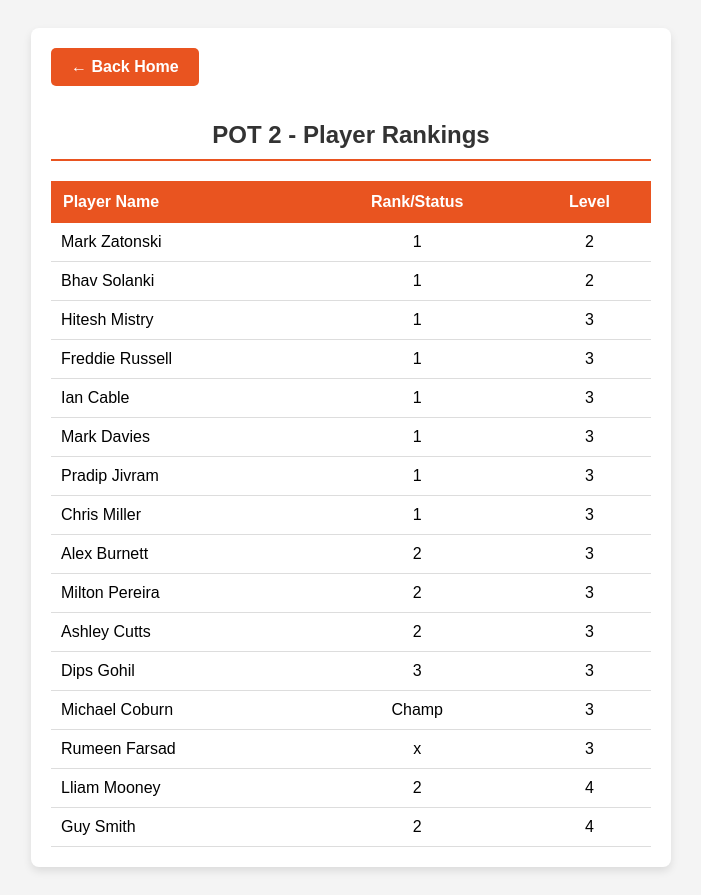
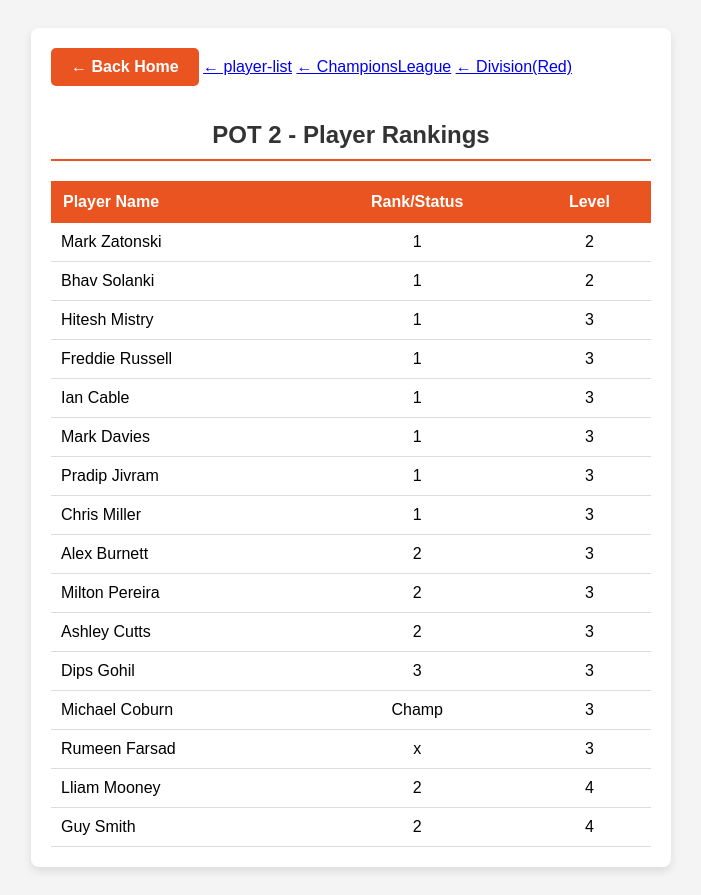
Before and after one commit to mobileweb4u/happy4u-score, a website: page player-list.html in a window 1280 px wide. Shown: the whole page, without its empty margins (289-990 px from the left). Drawn offline with Linux system fonts and the light colour scheme.

Commit message:
Add navigation links to player-list.html
Player Rankings

```diff
--- a/player-list.html
+++ b/player-list.html
@@ -67,6 +67,9 @@
 
 <div class="table-container">
     <a id="back-home" href="index.html">← Back Home</a>
+    <a id="player-list" href="player-list.html">← player-list</a>
+    <a id="ChampionsLeague" href="ChampionsLeague.html">← ChampionsLeague</a>
+    <a id="Division(Red)" href="Division(Red).html">← Division(Red)</a>
     <h2>POT 2 - Player Rankings</h2>
     <table>
         <thead>
```
